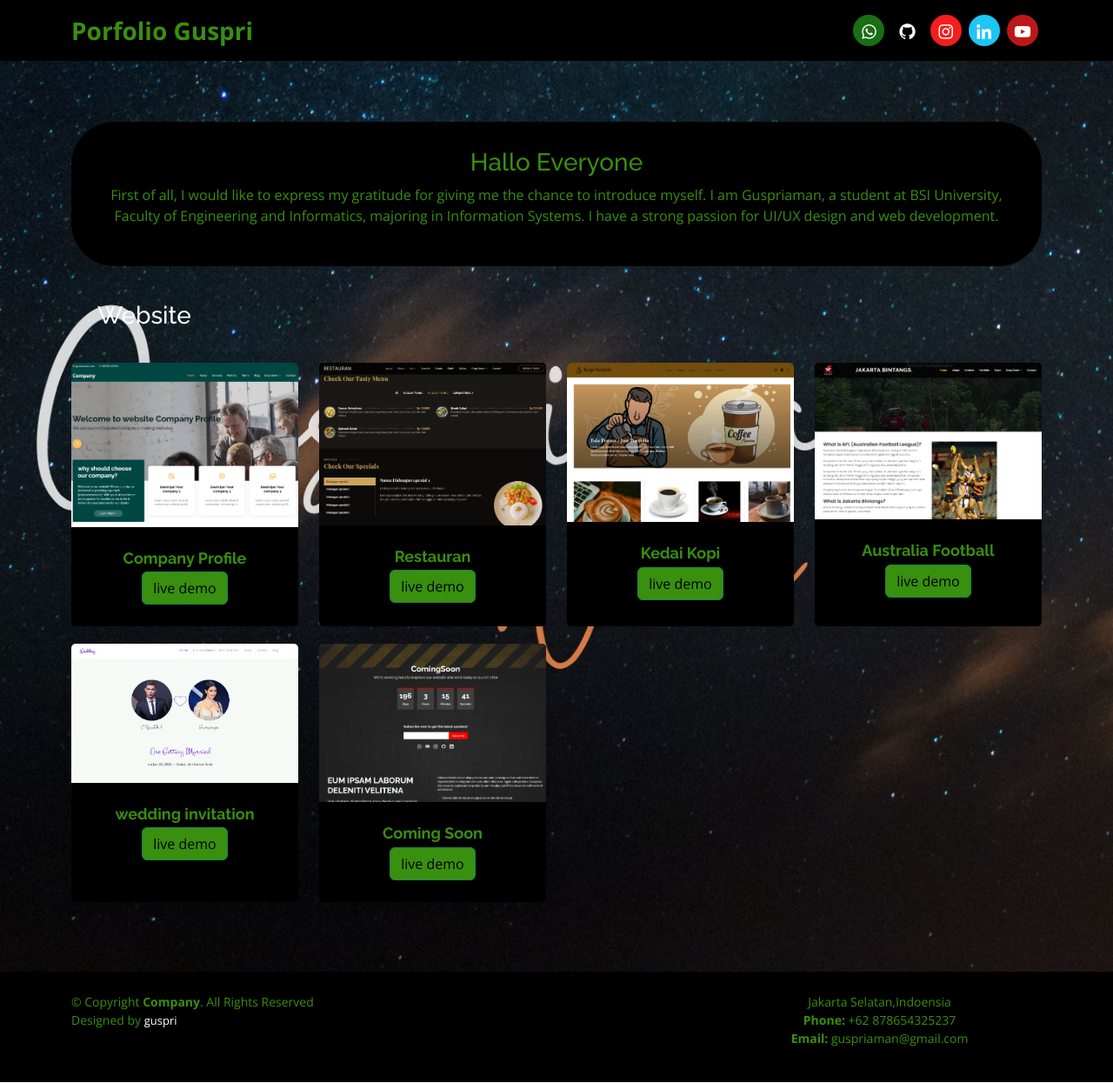
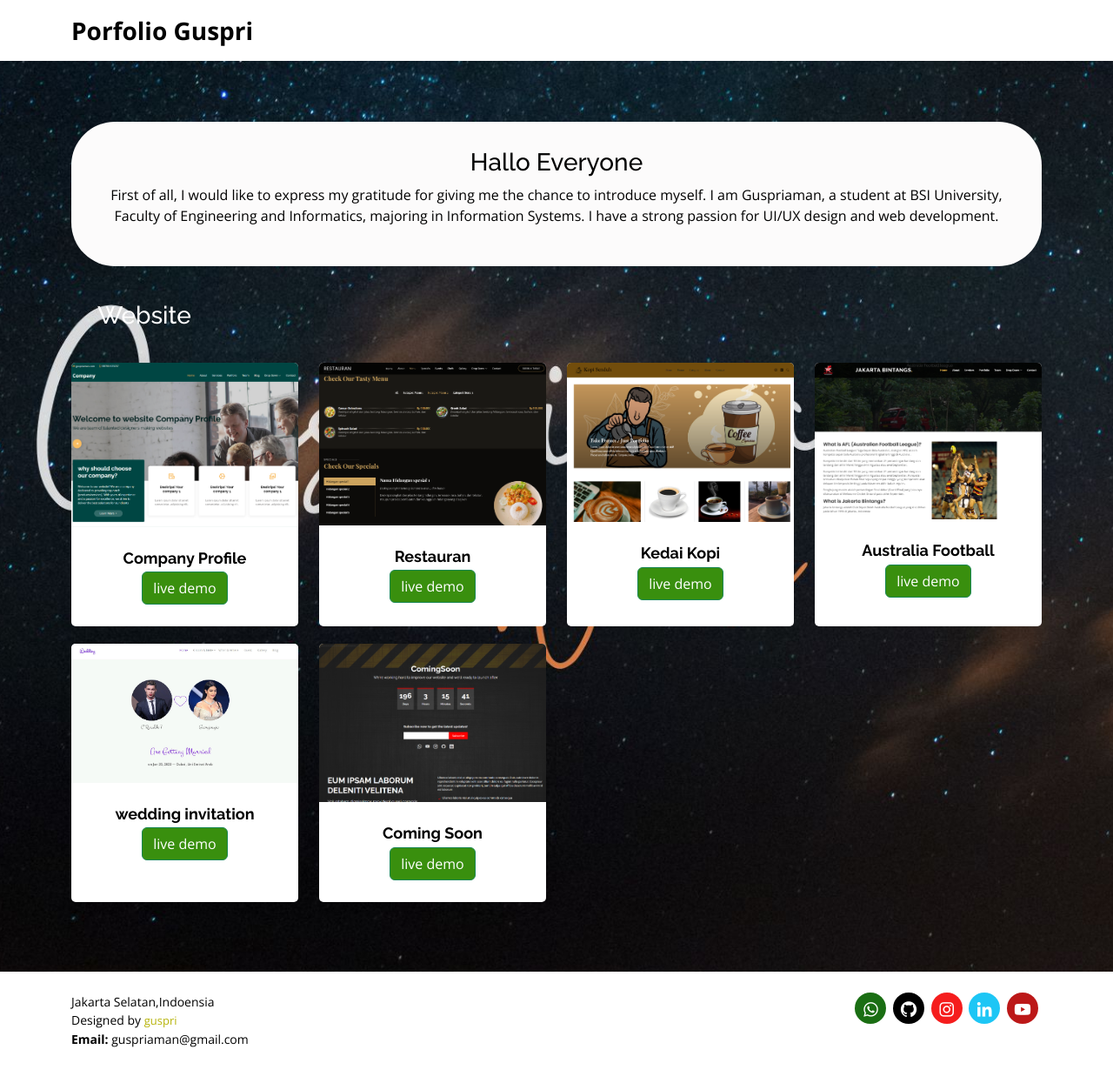
Before and after one commit to guspriaman/portfolio, a plain HTML site: page index.html in a window 1280 px wide. Shown: the whole page at 87% size. Drawn offline with nearby package versions, Linux system fonts and the light colour scheme.

Commit message:
origin master

```diff
--- a/assets/css/style.css
+++ b/assets/css/style.css
@@ -1,15 +1,15 @@
 body {
   font-family: "Open Sans", sans-serif;
-  color:#000000
+  color:#ffffff;
 }
 
 a {
-  color: #000000;
+  color: #ffffff;
   text-decoration: none;
 }
 
 a:hover {
-  color: #000000;
+  color: #ffffff;
   text-decoration: none;
 }
 
@@ -49,7 +49,7 @@ h6 {
 
 .back-to-top:hover {
   background: #2a590a;
-  color: #000000;
+  color: #ffffff;
 }
 
 .back-to-top.active {
@@ -67,7 +67,7 @@ h6 {
 }
 
 #topbar {
-  background: #000000;
+  background: #ffffff;
   font-size: 14px;
   padding: 0;
   color: rgba(255, 255, 255, 0.8);
@@ -92,7 +92,7 @@ h6 {
   height: 70px;
   transition: all 0.5s;
   z-index: 997;
-  background: #000000;
+  background: #ffffff;
 }
 
 #header.header-fixed {
@@ -109,7 +109,7 @@ h6 {
 
 #header .logo h1 a,
 #header .logo h1 a:hover {
-  color: #398f0e;
+  color: #000000;
   text-decoration: none;
 }
 
@@ -119,77 +119,7 @@ h6 {
   max-height: 40px;
 }
 
-#header .social-links a{
-  font-size: 22px;
-  display: inline-block;
-  line-height: 1;
-  padding: 8px 0;
-  margin-right: 4px;
-  border-radius: 50%;
-  text-align: center;
-  width: 36px;
-  height: 36px;
-  transition: 0.3s;
-}
 
-#header .social-links .whatsapp{
-  background: #1a6e13;
-  color: #ffffff;
-
-}
-
-#header .social-links .whatsapp:hover  {
-  background: #ffffff;
-  color: #115b1a;
-  text-decoration: none;
-}
-#header .social-links .youtube{
-  background: #bc1818;
-  color: #ffffff;
-
-}
-
-#header .social-links .youtube:hover  {
-  background: #ffffff;
-  color: #bc1818;
-  text-decoration: none;
-}
-
-#header .social-links .instagram{
-  background: #f51d1d;
-  color: #ffffff;
-
-}
-
-#header .social-links .instagram:hover  {
-  background: #ffffff;
-  color: #f51d1d;
-  text-decoration: none;
-}
-
-#header .social-links .github{
-  background: #000000;
-  color: #ffffff;
-
-}
-
-#header .social-links .github:hover  {
-  background: #ffffff;
-  color: #000000;
-  text-decoration: none;
-}
-
-#header .social-links .linkedin{
-  background: #1dc6f5;
-  color: #ffffff;
-
-}
-
-#header .social-links .linkedin:hover  {
-  background: #ffffff;
-  color: #1dc6f5;
-  text-decoration: none;
-}
 
 .scrolled-offset {
   margin-top: 70px;
@@ -274,9 +204,9 @@ section {
 
 .portfolio .content {
   padding: 30px;
-  background: #000000;
+  background: #fcfbfb;
   border-radius: 50px;
-  color: #398f0e;
+  color: #000000;
   margin-top: 10px;
 }
 .portfolio .judul {
@@ -292,7 +222,7 @@ section {
   overflow: hidden;
   text-align: center;
   border-radius: 5px;
-  background: #000000;
+  background: #ffffff;
   box-shadow: 0px 2px 15px rgba(0, 0, 0, 0.079);
 }
 
@@ -361,7 +291,7 @@ section {
   font-weight: 700;
   margin-bottom: 5px;
   font-size: 18px;
-  color: #398f0e;
+  color: #000000;
 }
 
 .portfolio .project .project-info span {
@@ -396,14 +326,14 @@ section {
 # Footer
 --------------------------------------------------------------*/
 #footer {
-  color: #398f0e;
+  color: #000000;
   font-size: 14px;
-  background: #000000;
+  background: #ffffff;
 }
 
 #footer .footer-top {
   padding: 60px 0 30px 0;
-  background: #000000;
+  background: #ffffff;
 }
 
 #footer .footer-top .footer-contact {
@@ -524,5 +454,76 @@ section {
 #footer .credits a{
   padding-top: 5px;
   font-size: 13px;
+  color: #b7b40c;
+}
+#footer .social-links a{
+  font-size: 22px;
+  display: inline-block;
+  line-height: 1;
+  padding: 8px 0;
+  margin-right: 4px;
+  border-radius: 50%;
+  text-align: center;
+  width: 36px;
+  height: 36px;
+  transition: 0.3s;
+}
+
+#footer .social-links .whatsapp{
+  background: #1a6e13;
   color: #ffffff;
+
 }
+
+#footer .social-links .whatsapp:hover  {
+  background: #ffffff;
+  color: #115b1a;
+  text-decoration: none;
+}
+#footer .social-links .youtube{
+  background: #bc1818;
+  color: #ffffff;
+
+}
+
+#footer .social-links .youtube:hover  {
+  background: #ffffff;
+  color: #bc1818;
+  text-decoration: none;
+}
+
+#footer .social-links .instagram{
+  background: #f51d1d;
+  color: #ffffff;
+
+}
+
+#footer .social-links .instagram:hover  {
+  background: #ffffff;
+  color: #f51d1d;
+  text-decoration: none;
+}
+
+#footer .social-links .github{
+  background: #000000;
+  color: #ffffff;
+
+}
+
+#footer .social-links .github:hover  {
+  background: #ffffff;
+  color: #000000;
+  text-decoration: none;
+}
+
+#footer .social-links .linkedin{
+  background: #1dc6f5;
+  color: #ffffff;
+
+}
+
+#footer .social-links .linkedin:hover  {
+  background: #ffffff;
+  color: #1dc6f5;
+  text-decoration: none;
+}
--- a/index.html
+++ b/index.html
@@ -39,13 +39,6 @@
 <header id="header" class="d-flex align-items-center">
   <div class="container d-flex align-items-center justify-content-between">
     <div class="logo"><h1><a href="index.html"> Porfolio Guspri</a></h1></div>
-    <div class="social-links text-center text-lg-right pt-3 pt-lg-0">
-      <a href="https://wa.me/087865425237" class="whatsapp"><i class="bx bxl-whatsapp"></i></a>
-      <a href="https://github.com/guspriaman/jakartabintangs" class="github"><i class="bx bxl-github"></i></a>
-      <a href="https://www.instagram.com/guspriaman/?hl=id" class="instagram"><i class="bx bxl-instagram"></i></a>
-      <a href="https://www.linkedin.com/in/guspriaman-wrs-657a04228/" class="linkedin"><i class="bx bxl-linkedin"></i></a>
-      <a href="https://www.youtube.com/channel/UCccgTOhqRH-2yWSlsHaATQ" class="youtube"><i class="bx bxl-youtube"></i></a>
-    </div>
   </div>
 
 </header>
@@ -76,12 +69,12 @@
             <div class="project">
               <div class="project-img">
                 <img src="assets/img/company-profile.png" class="img-fluid" alt="">
-                  <div class="social">
+                  <!-- <div class="social">
                     <span class="twitter"><a href=""><i class="bi bi-twitter"></i></a></span>
                     <span class="facebook"><a href=""><i class="bi bi-facebook"></i></a></span>
                     <span class="instagram"><a href=""><i class="bi bi-instagram"></i></a></span>
                     <span class="linkedin"><a href=""><i class="bi bi-linkedin"></i></a></span>
-                  </div>
+                  </div> -->
               </div>
               <div class="project-info">
                 <h4>Company Profile</h4>
@@ -95,12 +88,12 @@
             <div class="project">
               <div class="project-img">
                 <img src="assets/img/restaurant.png" class="img-fluid" alt="">
-                <div class="social">
+                <!-- <div class="social">
                   <span class="twitter"><a href=""><i class="bi bi-twitter"></i></a></span>
                   <span class="facebook"><a href=""><i class="bi bi-facebook"></i></a></span>
                   <span class="instagram"><a href=""><i class="bi bi-instagram"></i></a></span>
                   <span class="linkedin"><a href=""><i class="bi bi-linkedin"></i></a></span>
-              </div>
+              </div> -->
               </div>
               <div class="project-info">
                 <h4>Restauran</h4>
@@ -112,12 +105,12 @@
             <div class="project">
               <div class="project-img">
                 <img src="assets/img/kopi-senduh.png" class="img-fluid" alt="">
-                <div class="social">
+                <!-- <div class="social">
                   <span class="twitter"><a href=""><i class="bi bi-twitter"></i></a></span>
                   <span class="facebook"><a href=""><i class="bi bi-facebook"></i></a></span>
                   <span class="instagram"><a href=""><i class="bi bi-instagram"></i></a></span>
                   <span class="linkedin"><a href=""><i class="bi bi-linkedin"></i></a></span>
-              </div>
+              </div> -->
               </div>
               <div class="project-info">
                 <h4>Kedai Kopi</h4>
@@ -131,12 +124,12 @@
               <div class="project-img">
                 <img src="assets/img/jakarta-bintang.png" class="img-fluid" alt="">
 
-                <div class="social">
+                <!-- <div class="social">
                   <span class="twitter"><a href=""><i class="bi bi-twitter"></i></a></span>
                   <span class="facebook"><a href=""><i class="bi bi-facebook"></i></a></span>
                   <span class="instagram"><a href=""><i class="bi bi-instagram"></i></a></span>
                   <span class="linkedin"><a href=""><i class="bi bi-linkedin"></i></a></span>
-              </div>
+              </div> -->
               </div>
               <div class="project-info">
                 <h4>Australia Football</h4>
@@ -150,12 +143,12 @@
               <div class="project-img">
                 <img src="assets/img/wedding.jpg" class="img-fluid" alt="">
 
-                <div class="social">
+                <!-- <div class="social">
                   <span class="twitter"><a href=""><i class="bi bi-twitter"></i></a></span>
                   <span class="facebook"><a href=""><i class="bi bi-facebook"></i></a></span>
                   <span class="instagram"><a href=""><i class="bi bi-instagram"></i></a></span>
                   <span class="linkedin"><a href=""><i class="bi bi-linkedin"></i></a></span>
-              </div>
+              </div> -->
               </div>
               <div class="project-info">
                 <h4>wedding invitation</h4>
@@ -168,12 +161,12 @@
             <div class="project">
               <div class="project-img">
                 <img src="assets/img/coming-soon.png" class="img-fluid" alt="">
-                <div class="social">
+                <!-- <div class="social">
                   <span class="twitter"><a href=""><i class="bi bi-twitter"></i></a></span>
                   <span class="facebook"><a href=""><i class="bi bi-facebook"></i></a></span>
                   <span class="instagram"><a href=""><i class="bi bi-instagram"></i></a></span>
                   <span class="linkedin"><a href=""><i class="bi bi-linkedin"></i></a></span>
-              </div>
+              </div> -->
 
               </div>
 
@@ -203,21 +196,17 @@
     <div class="container d-lg-flex py-4">
       <div class="me-lg-auto text-center text-lg-start">
 
-        <div class="copyright">
+        <!-- <div class="copyright">
           &copy; Copyright <strong><span>Company</span></strong>. All Rights Reserved
-        </div>
+        </div> -->
         <div class="credits">
 
-          Designed by <a href="https://guspriaman.com/porfolio">guspri</a>
+          <p> Jakarta Selatan,Indoensia <br>
+          Designed by <a href="https://guspriaman.com/porfolio">guspri</a><br>
+          <strong>Email:</strong> guspriaman@gmail.com<br>
         </div>
       </div>
 
-      <div class="text-center">
-        <p> Jakarta Selatan,Indoensia <br>
-          <strong>Phone:</strong> +62 878654325237<br>
-          <strong>Email:</strong> guspriaman@gmail.com<br>
-        </p>
-      </div>
 
       <div class="social-links text-center text-lg-right pt-3 pt-lg-0">
         <a href="https://wa.me/087865425237" class="whatsapp"><i class="bx bxl-whatsapp"></i></a>
```
